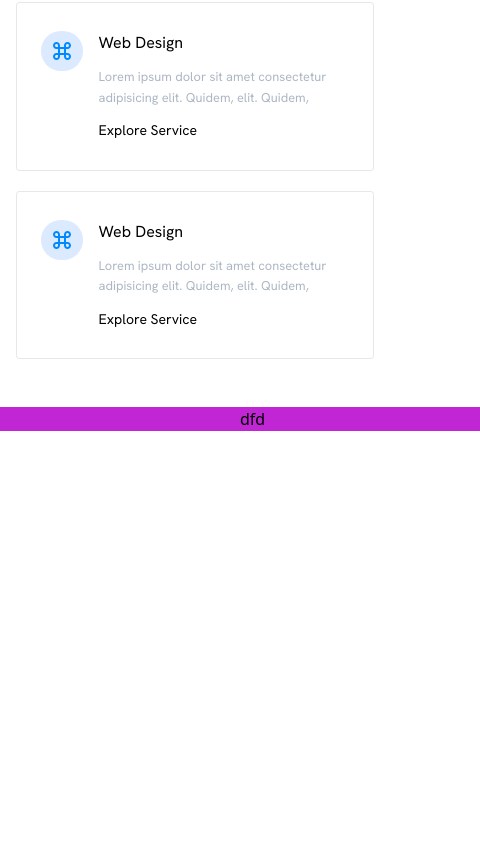
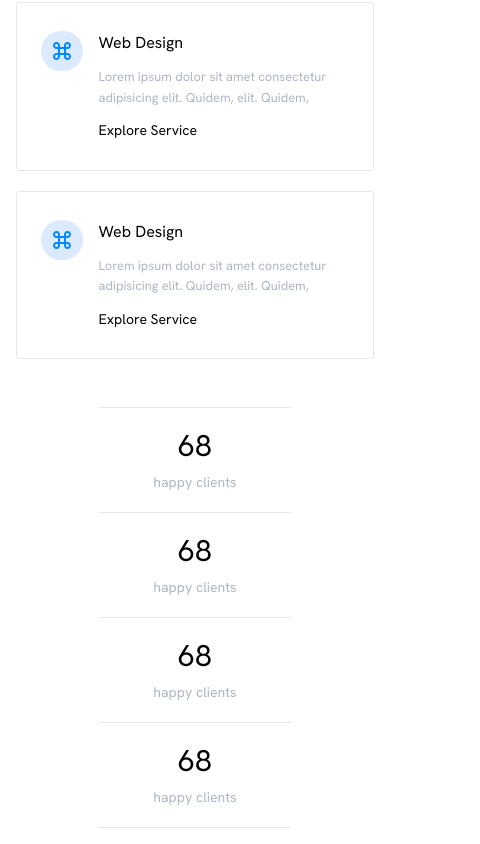
Before and after one commit to saeidniyabati2/myportfolio, a Next.js app: page / in a window 390 px wide. Shown: the part 2620-3464 px from the top of the page, 480 px wide, since content can reach past the window. Before the commit the page ends 3051 px from the top, so only its background shows below. Built offline with nearby package versions, Linux system fonts and the light colour scheme.

Commit message:
adding new mobile style for achivment component

```diff
--- a/src/components/AchivementCounts.tsx
+++ b/src/components/AchivementCounts.tsx
@@ -1,8 +1,25 @@
 export const AchivementCounts: React.FC = () => {
   return (
-    <section className="w-full px-[15rem] md:py-10 md:mt-6 bg-fuchsia-600">
+    <section className="w-full md:px-[15rem] md:py-10 md:mt-6 pb-10">
       {/* just for mobile */}
-      <div className="w-full bg-red-600 flex flex-col">dfd</div>
+      <div className="w-full  flex flex-col items-center ">
+        <div className="w-48 flex flex-col items-center py-5  gap-y-2 border-t border-gray-200  ">
+          <h4 className="text-3xl">68</h4>
+          <p className="text-sm text-secondGray">happy clients</p>
+        </div>
+        <div className="w-48 flex flex-col items-center py-5  gap-y-2 border-t border-gray-200">
+          <h4 className="text-3xl">68</h4>
+          <p className="text-sm text-secondGray">happy clients</p>
+        </div>
+        <div className="w-48 flex flex-col items-center py-5  gap-y-2 border-t border-gray-200">
+          <h4 className="text-3xl">68</h4>
+          <p className="text-sm text-secondGray">happy clients</p>
+        </div>
+        <div className="w-48 flex flex-col items-center py-5  gap-y-2 border-b border-t border-gray-200">
+          <h4 className="text-3xl">68</h4>
+          <p className="text-sm text-secondGray">happy clients</p>
+        </div>
+      </div>
 
       {/* just for desktop */}
       <div className="  flex-row border-y border-gray-200 py-8 hidden md:flex">
```
Also changed, not shown: 1 other file (tests, documents, lock files or other folders).
